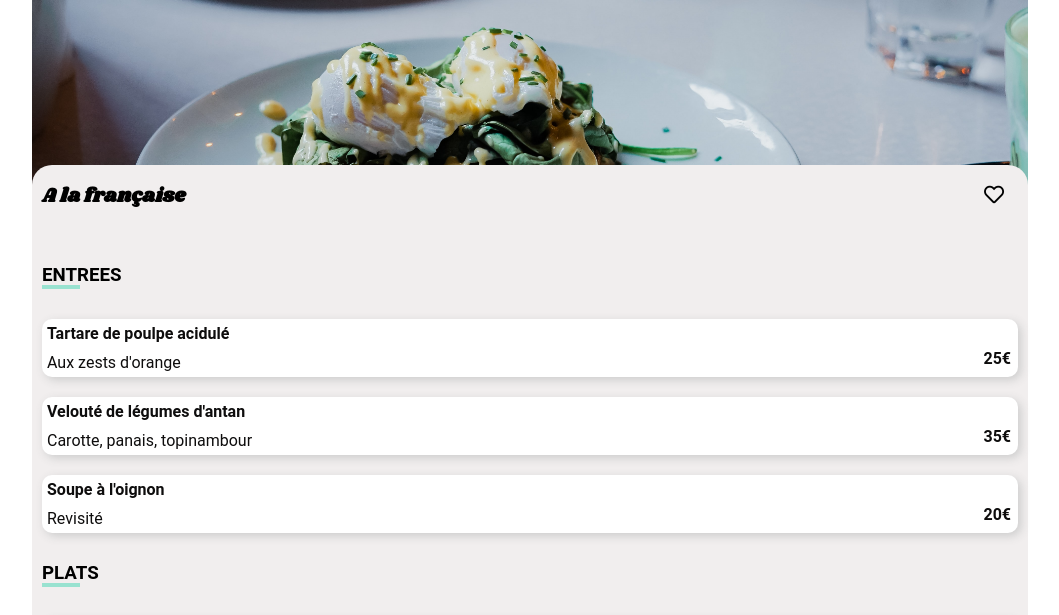
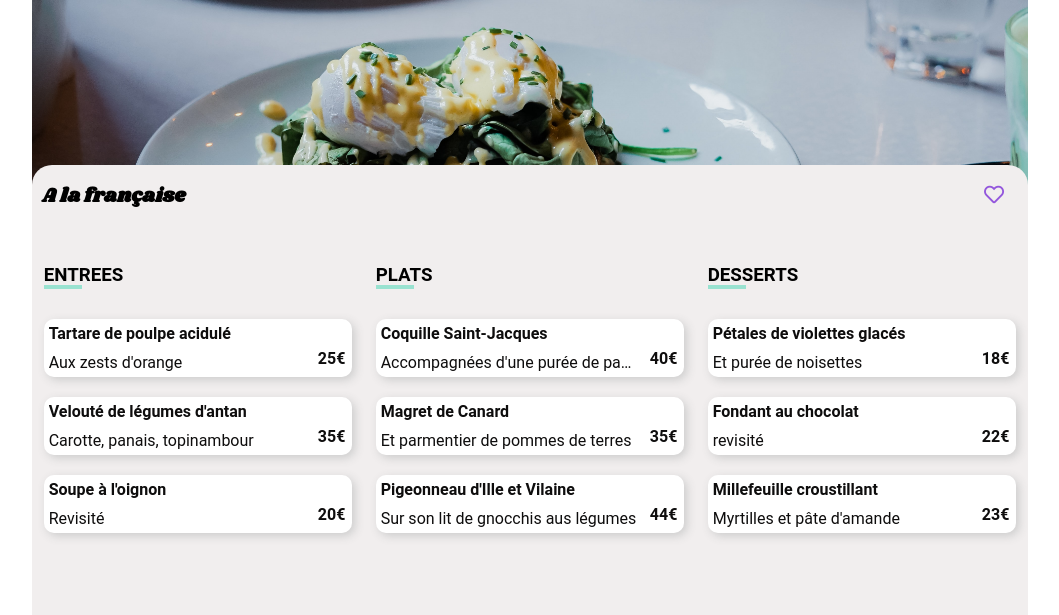
Before and after one commit to Bhamelin2060/BrunoHamelin_3_06012022, a plain HTML site: page a_la_Française.html in a window 1280 px wide. Shown: the part 132-747 px from the top of the page, without its empty margins (110-1169 px from the left). Drawn offline with Linux system fonts and the light colour scheme.

Commit message:
Mise a jour des animations coeur et plats

```diff
--- a/a_la_Française.html
+++ b/a_la_Française.html
@@ -101,7 +101,7 @@
 
         <div class="Plats">                                   <!--section plats-->
           <h3 class="Plats__surligne">PLATS</h3>
-          <div class="choix_menu animation_menu__t1 shadow">      <!--Plat1-->
+          <div class="choix_menu animation_menu__t4 shadow">      <!--Plat1-->
             <div class="item_plats">
               <p><strong>Coquille Saint-Jacques</strong></p>
               <p>Accompagnées d'une purée de panais</p>
@@ -116,7 +116,7 @@
 
           </div>                                              <!--fin plat 1-->
 
-          <div class="choix_menu animation_menu__t2 shadow">      <!--Plat 2-->
+          <div class="choix_menu animation_menu__t5 shadow">      <!--Plat 2-->
             <div class="item_plats">
               <p><strong>Magret de Canard</strong></p>
               <p>Et parmentier de pommes de terres</p>
@@ -131,7 +131,7 @@
 
           </div>                                              <!--fin plat 2-->
 
-          <div class="choix_menu animation_menu__t3 shadow">      <!--Plat 3-->
+          <div class="choix_menu animation_menu__t6 shadow">      <!--Plat 3-->
             <div class="item_plats">
               <p><strong>Pigeonneau d'Ille et Vilaine</strong></p>
               <p>Sur son lit de gnocchis aus légumes</p>
@@ -151,7 +151,7 @@
         <div class="Plats">                                   <!--section Desserts-->
           <h3 class="Plats__surligne">DESSERTS</h3>
 
-          <div class="choix_menu animation_menu__t1 shadow"> <!--Dessert 1-->
+          <div class="choix_menu animation_menu__t7 shadow"> <!--Dessert 1-->
             <div class="item_plats">
               <p><strong>Pétales de violettes glacés</strong></p>
               <p>Et purée de noisettes</p>
@@ -166,7 +166,7 @@
 
           </div>                                              <!--fin dessert 1-->
 
-          <div class="choix_menu animation_menu__t2 shadow">   <!--Dessert 2-->
+          <div class="choix_menu animation_menu__t8 shadow">   <!--Dessert 2-->
             <div class="item_plats">
               <p><strong>Fondant au chocolat</strong></p>
               <p>revisité</p>
@@ -181,7 +181,7 @@
 
           </div>                                              <!--fin dessert 2-->
 
-          <div class="choix_menu animation_menu__t3 shadow"> <!--Dessert 3-->
+          <div class="choix_menu animation_menu__t9 shadow"> <!--Dessert 3-->
 
             <div class="item_plats">
               <p><strong>Millefeuille croustillant</strong></p>
--- a/sass/layout/page-acceuil/_Classement.scss
+++ b/sass/layout/page-acceuil/_Classement.scss
@@ -6,7 +6,7 @@
   font-size: 25px;
   padding-right: 10px;
   width:24px;
-
+  margin-bottom:25px;
   background: none;
   cursor: pointer;
   &:hover .dessus{
@@ -22,16 +22,24 @@
   top:0;
   transition:opacity $Temps_transition_opacité_coeur;
   opacity:1;
-  color:$colour_Titre_site;
-  font-style:normal;
-  /*opacity:$opacité_coeur;*/
-  /*z-index:   $Z_index_coeur; */
+   color:$colour_fond_boutton_prim;
 }
 .dessous{
   position:absolute;
   transition:opacity $Temps_transition_opacité_coeur;
   top:0;
-  color:blueviolet;
+
+
+  background: linear-gradient(217deg, $colour_fond_boutton_prim,  $colour_fond_boutton_second 70.71%),
+  linear-gradient(127deg,$colour_fond_boutton_prim, $colour_fond_boutton_second 70.71%),
+  linear-gradient(336deg, $colour_fond_boutton_second,$colour-Validation 80.71%);
+
+
+ /* Background-clip: text;*/
+
+ -webkit-background-clip: text;
+
+ color: transparent;
 
   opacity:0;
 }
--- a/sass/layout/restaurant/_choix_menu.scss
+++ b/sass/layout/restaurant/_choix_menu.scss
@@ -7,19 +7,51 @@
     border-radius: 10px;
     padding:0px;
     margin:10px;
+    opacity:0;
     &.animation_menu__t1{
         animation:animation_menu 500ms 0.1s;
+        animation-fill-mode: forwards;             /* permet de maintenir l'animation dans son etat final suit au keyframe*/
     }
     &.animation_menu__t2{
         animation:animation_menu 500ms 0.2s;
+        animation-fill-mode: forwards;
     }
 
     &.animation_menu__t3{
         animation:animation_menu 500ms 0.3s;
+        animation-fill-mode: forwards;
     }
     &.animation_menu__t4{
         animation:animation_menu 500ms 0.4s;
- }
+        animation-fill-mode: forwards;
+    }
+    &.animation_menu__t5{
+        animation:animation_menu 500ms 0.5s;
+        animation-fill-mode: forwards;
+    }
+    &.animation_menu__t6{
+        animation:animation_menu 500ms 0.6s;
+        animation-fill-mode: forwards;
+    }
+    &.animation_menu__t7{
+        animation:animation_menu 500ms 0.7s;
+        animation-fill-mode: forwards;
+    }
+    &.animation_menu__t8{
+        animation:animation_menu 500ms 0.8s;
+        animation-fill-mode: forwards;
+    }
+    &.animation_menu__t9{
+        animation:animation_menu 500ms 0.9s;
+        animation-fill-mode: forwards;
+    }
+    &.animation_menu__t10{
+        animation:animation_menu 500ms 1s;
+        animation-fill-mode: forwards;
+    }
+
+
+
     & p{
         font-size: medium;
         margin:5px
--- a/sass/utils/_variables.scss
+++ b/sass/utils/_variables.scss
@@ -16,4 +16,4 @@ $Temps_animation_acceuil:3s;  /*durée de l'animation spinner ouverture page acc
 $Tempsretard_spinner:1s;      /* Délai du retart de l'animation spinner */
 $Temps_spinner:($Temps_animation_acceuil)-($Tempsretard_spinner) ;  /* durée du spinner */
 $Resolution_basse:768px;
-$Resolution_haute:1024px
+$Resolution_haute:2024px
--- a/sass/utils/acceuil/_animation_coeur.scss
+++ b/sass/utils/acceuil/_animation_coeur.scss
@@ -1,14 +1,13 @@
 @mixin Animation_Coeur1
 {
 
-    transition:opacity $Temps_transition_opacité_coeur;
-    opacity:0;
+    transition: color 0.5s ease;
+    color: transparent;
 
 }
 @mixin Animation_Coeur2
 {
-
-    transition:opacity $Temps_transition_opacité_coeur;
-    opacity:1;
-
+     transition:opacity $Temps_transition_opacité_coeur;
+     z-index:1 ;
+     opacity:1;
 }
--- a/sass/utils/acceuil/_loading_spinner.scss
+++ b/sass/utils/acceuil/_loading_spinner.scss
@@ -1,9 +1,12 @@
 .loading_spinner{
-  position:absolute;
+   position:fixed;
   left:0;
   top:0;
   height:100%;
   width:100%;
+  display:flex;
+  justify-content: center;
+  align-items:center;
   background-color: rgba(255, 255, 255, 1.0); /* 1.0 - opaque */
   opacity: 1;
   z-index: 100;
@@ -33,14 +36,10 @@
 .cube{
     animation:Rotation $Temps_spinner $Tempsretard_spinner;           /* durée de l'animation 8 secondes  retard 100mx  */
     animation-timing-function:linear;
-    position: absolute;
-    /*display:flex;*/
-    justify-content: center;
-    text-align:center ;
 
     animation-iteration-count: 1;
-    left:40%;
-    top:100px;
+    /*left:40%;
+    top:100px; */
     height:70px;
     width:70px;
     border-bottom:10px   rgb(79, 233, 79) solid;
@@ -80,7 +79,7 @@
          z-index:100;
         }
       }
-@media screen and (min-width: 376px) {
+@media screen and (min-width:$Resolution_basse) {
   .cube{
     left:40%;
     top:500px;
```
Also changed, not shown: index.html (+2 -2 lines), la_note_enchantee.html (+6 -6 lines), la_palette_du_gout.html (+6 -6 lines), le_délice_des_sens.html (+6 -6 lines), css/main.exp.css, 2 other files.
